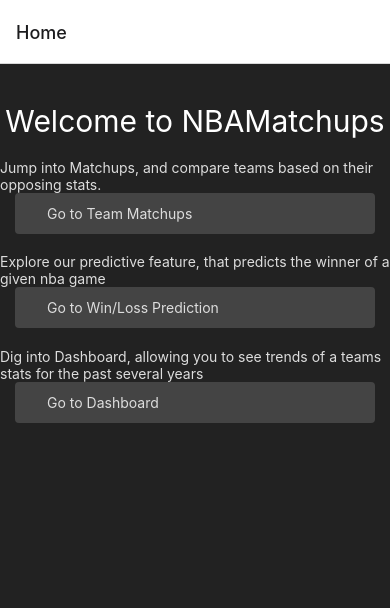
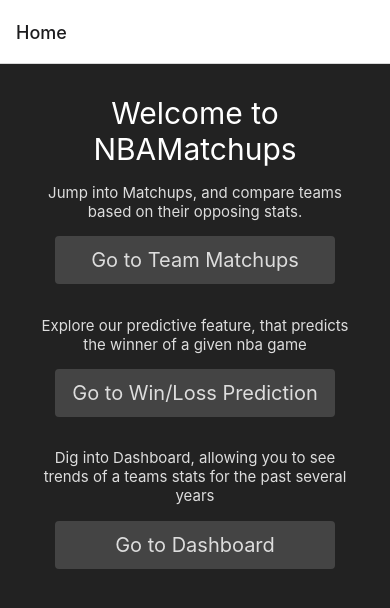
Before and after one commit to parathan/NBAMatchups, a React Native app in the folder MobileApp/: screen /Home in a window 390 px wide. Shown: the top 608 px of the page. Built offline with nearby package versions, Linux system fonts and the light colour scheme.

Commit message:
Create Ui for homescreen

```diff
--- a/MobileApp/src/screens/HomeScreen.js
+++ b/MobileApp/src/screens/HomeScreen.js
@@ -33,6 +33,7 @@ const styles = StyleSheet.create({
     container: {
       flex: 1,
       backgroundColor: '#222222',
+      paddingHorizontal: '10%',
     //   alignItems: 'center',
     //   justifyContent: 'center',
     },
@@ -45,9 +46,12 @@ const styles = StyleSheet.create({
     text: {
         color: '#dddddd',
         marginTop: '5%',
+        fontSize: 15,
+        textAlign: 'center',
     },
     buttonLabel: {
         color: '#dddddd',
+        fontSize: 20,
     },
     button: {
         backgroundColor: '#444444',
@@ -55,9 +59,10 @@ const styles = StyleSheet.create({
         borderStyle: 'none',
         fontSize: '16sp',
         overflow: 'none',
-        textAlign: 'center',
-        marginHorizontal: 15,
+        marginHorizontal: '5%',
+        marginVertical: '5%',
         paddingVertical: 12,
-        paddingHorizontal: 32,
+        justifyContent: 'center',
+        alignItems: 'center',
     }
 });
```
